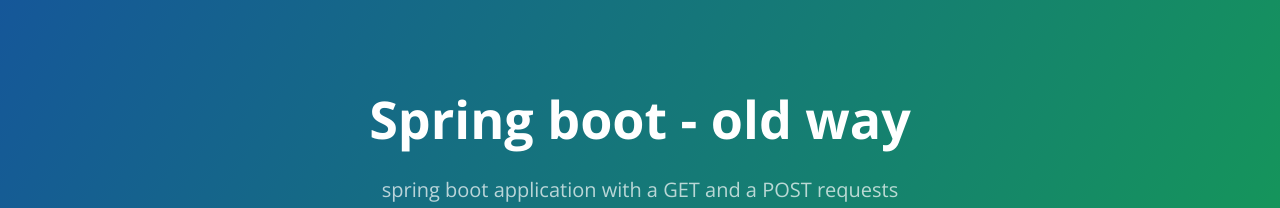
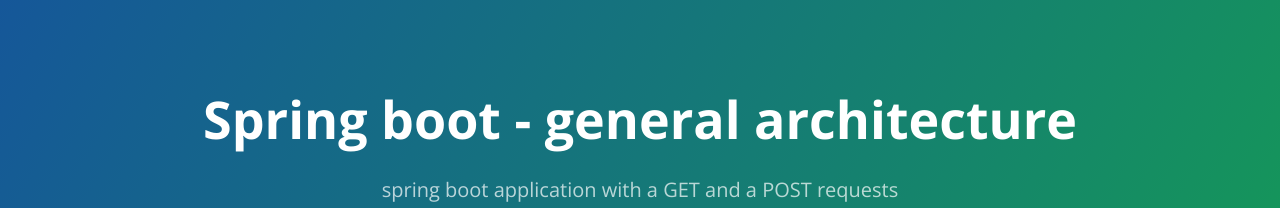
Before and after one commit to fuse-mars/spring-boot-102, a plain HTML site: page index.html in a window 1280 px wide. Shown: the top 208 px of the page. Drawn offline with nearby package versions, Linux system fonts and the light colour scheme.

```diff
--- a/index.html
+++ b/index.html
@@ -2,7 +2,7 @@
 <html lang="en-us">
   <head>
     <meta charset="UTF-8">
-    <title>Spring boot - old way by fuse-mars</title>
+    <title>Spring boot - general architecture by fuse-mars</title>
     <meta name="viewport" content="width=device-width, initial-scale=1">
     <link rel="stylesheet" type="text/css" href="stylesheets/normalize.css" media="screen">
     <link href='https://fonts.googleapis.com/css?family=Open+Sans:400,700' rel='stylesheet' type='text/css'>
@@ -11,7 +11,7 @@
   </head>
   <body>
     <section class="page-header">
-      <h1 class="project-name">Spring boot - old way</h1>
+      <h1 class="project-name">Spring boot - general architecture</h1>
       <h2 class="project-tagline">spring boot application with a GET and a POST requests </h2>
       <a href="https://github.com/fuse-mars/spring-boot-102" class="btn">View on GitHub</a>
       <a href="https://github.com/fuse-mars/spring-boot-102/zipball/master" class="btn">Download .zip</a>
@@ -273,7 +273,7 @@
 </ul>
 
       <footer class="site-footer">
-        <span class="site-footer-owner"><a href="https://github.com/fuse-mars/spring-boot-102">Spring boot - old way</a> is maintained by <a href="https://github.com/fuse-mars">fuse-mars</a>.</span>
+        <span class="site-footer-owner"><a href="https://github.com/fuse-mars/spring-boot-102">Spring boot - general architecture</a> is maintained by <a href="https://github.com/fuse-mars">fuse-mars</a>.</span>
 
         <span class="site-footer-credits">This page was generated by <a href="https://pages.github.com">GitHub Pages</a> using the <a href="https://github.com/jasonlong/cayman-theme">Cayman theme</a> by <a href="https://twitter.com/jasonlong">Jason Long</a>.</span>
       </footer>
```
Also changed, not shown: params.json (+1 -1 lines).
